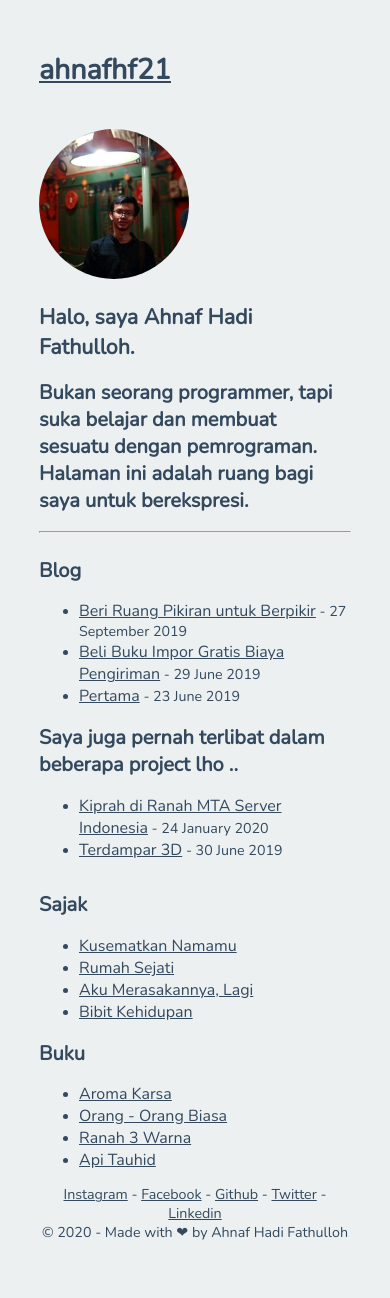
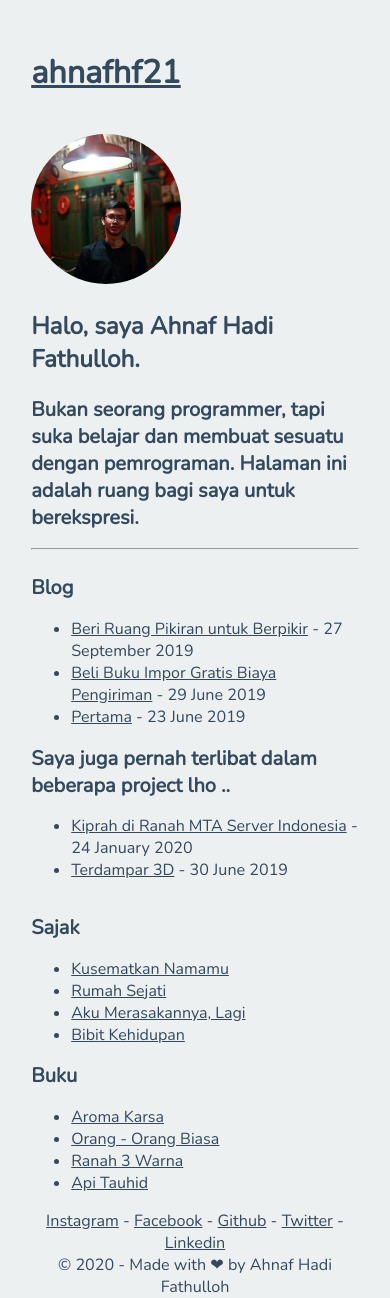
Before and after one commit to ahnafhf21/ahnafhf21.github.io, a Jekyll site: the page built from index.md, in a window 390 px wide. Built offline with Jekyll 4.4.1, drawn with Linux system fonts in a browser that asks for light colours; before the commit the page ends 1242 px from its top, so only the background shows below that.

```diff
--- a/assets/css/style.css
+++ b/assets/css/style.css
@@ -49,8 +49,8 @@ time {
 }
 @media screen and (max-width: 860px) {
   body{
-    margin: 50px 10% 50px 10%;
-    font-size: 0.75rem;
+    margin: 50px 8% 50px 8%;
+    font-size: 0.85rem;
   }
   .blog-list, .sidebar {
     width: 100%; /* The width is 100%, when the viewport is 800px or smaller */
```
